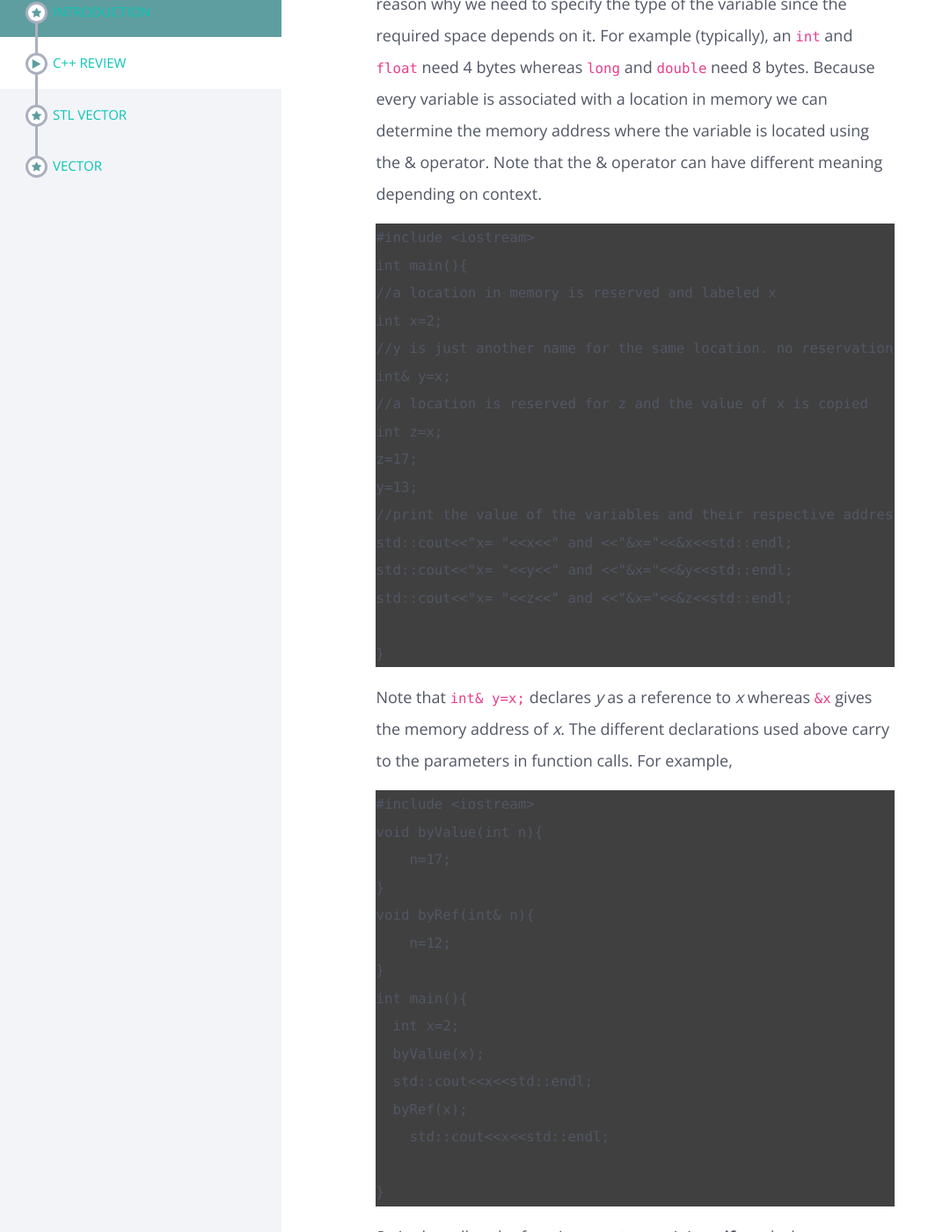
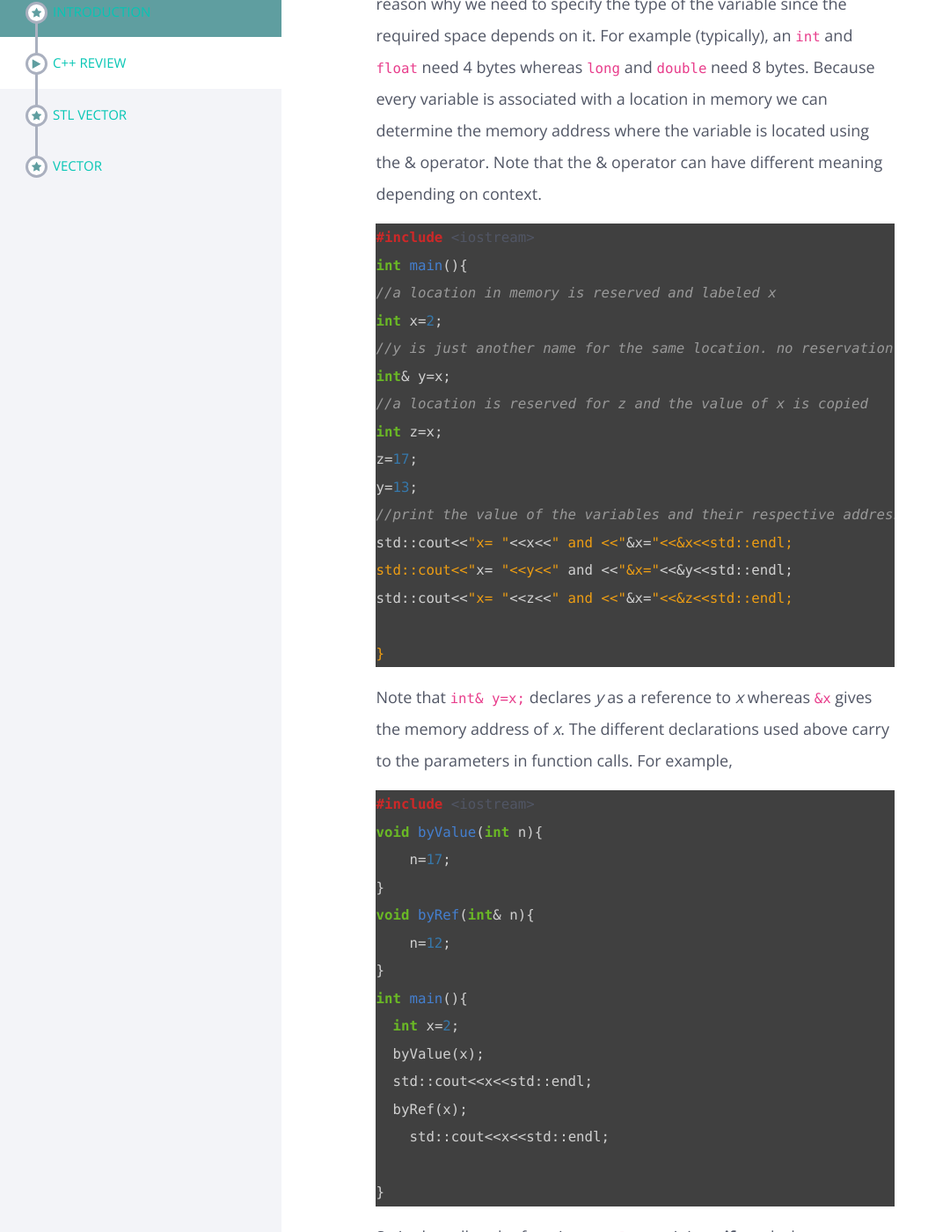
Before and after one commit to hikmatfarhat-ndu/CSC313, a Jekyll site: the page built from modules/code/_posts/2020-01-03-c++review.markdown, in a window 1280 px wide and 1400 px high, scrolled down 233 px. Shown: the whole window at 88% size, without its empty margins (0-1080 px from the left). Built offline with Jekyll 4.4.1, drawn with Linux system fonts in a browser that asks for light colours; nearby versions of some CDN libraries; some of the changed text lies outside the part shown.

````diff
--- a/modules/code/_posts/2020-01-03-c++review.markdown
+++ b/modules/code/_posts/2020-01-03-c++review.markdown
@@ -11,7 +11,7 @@
 8 bytes. Because every variable is associated with a location in memory we can
 determine the memory address where the variable is located using the & operator. Note
 that the & operator can have different meaning depending on context.
-```
+```cpp
 #include <iostream>
 int main(){
 //a location in memory is reserved and labeled x
@@ -30,7 +30,8 @@
 }
 ```
 Note that ```int& y=x;``` declares _y_ as a reference to _x_ whereas ```&x``` gives the memory address of _x_. The different declarations used above carry to the parameters in function calls. For example,
-```
+
+```cpp
 #include <iostream>
 void byValue(int n){
     n=17;
@@ -47,16 +48,19 @@
 
 }
 ```
+
 So in the call to the function ```byValue(x)``` it is __as if__ we declare ```int n=x;``` and therefore _n_ is a __copy__ of _x_. By contrast, ```byRef(x)``` is is __as if__ we declare ```int& n=x;``` so no copy is made and _n_ is a reference to _x_.
 Usually we call by reference when either we want to change the input or  when the input is large and copying becomes expensive. We can use the best of both by using a const reference
-```
+
+```cpp
 int byCRef(const int& n){
     n=37;//error cannot modify n
     return 2*n;
 }
 ```
 Also, const allows us to pass literals and temporaries.
-```
+
+```cpp
 int byT(int n){
     return 7*n;
 }
@@ -83,7 +87,7 @@
 Since C++11 there is a new type of references called **rvalue** references.
 The variable _res_ above extends the lifetime of the temporary object created by the ByT() function.  To see that consider when the destructor is called in the following code
 
-```
+```cpp
 #include <iostream>
 struct Test {
   int _x;
@@ -106,7 +110,7 @@
 You can run the above code [here](https://repl.it/@hfarhat/lvalue-rvalue-reference2)
 Note that  when when an rvalue reference  is used, it is used as a lvalue reference. This is called **move semantics is not passed through** .For the example the following recursive function gives an error
 
-```
+```cpp
 void doit(std::string&& s){
   if(s!="hello")
     doit(s);
@@ -114,7 +118,8 @@
 }
 ```
 this is a fix
-```
+
+```cpp
 void doit(std::string&& s){
   if(s!="hello"){
     s="hello"; //this line so we don't go into infinite recursion
@@ -126,7 +131,8 @@
 ## Return values
 unless the compiler performs return value optimization (rvo) the following occurs
 (in g++ or clang++ specify -fno-elide-constructors to skip optimization)
-```
+
+```cpp
 struct Test {
         Test(){
           std::cout<<"ctor\n";
@@ -169,7 +175,8 @@
 
 ## Pointers
 A pointer variable is a variable that holds and address. We say variable _p_ points to variable _x_ if _p_ holds the address of _x_: ```int *p=&x;```.
-```
+
+```cpp
 int main(){
 int x=17,y=45;
 int* p=&x;
@@ -179,8 +186,10 @@
 p=&y;//p now stores the address of y
 }
 ```
+
 Pointers usually are used when we need to dynamically allocate memory.
-```
+
+```cpp
 int main(){
     int *p=new int;//reserve space for int. Value undefined
     int *q=new int(8);//reserve space for int and store 8
@@ -192,7 +201,7 @@
 
 On many occasions we write multiple versions of the same code to handle different types. For example suppose we want to write a function to add two numbers (using the + operator) we write
 
-```
+```cpp
 int add(int x,int y){
     return x+y;
 }
@@ -203,7 +212,7 @@
 ```
 Recall also that the + operator can be used to concatenate strings so we have to add that also. Since the all of those versions only the type changes, c++ allows us to pass the type as a parameters using templates.
 
-```
+```cpp
 #include <iostream>
 #include <string>
 
@@ -225,7 +234,7 @@
 
 In the above example the compiler automatically deduces the type which sometimes it cannot and we have to specify it as follows:
 
-```
+```cpp
 add<int>(x,y);
 add<double(u,v);
 add<std::string>(s,k);
@@ -234,7 +243,7 @@
 
 Note that the template is instantiated __as needed__ at compile time. Also, we can pass parameters to the template other than types. For example
 
-```
+```cpp
 template <int n>
 void doit(){
     int a[n];
@@ -245,7 +254,7 @@
 
 In C++ new types are created using classes. Once a class is defined new objects can be instantiated from such a class. Minimal syntax of a (useless) class
 
-```
+```cpp
 class Test{};
 int main(){
     Test t;
@@ -254,7 +263,7 @@
 
 A class can have __member variables__ and __member functions__.
 
-```
+```cpp
 class Test{
     int _x;
     public:
@@ -269,7 +278,8 @@
 }
 ```
 By default all members of a class are __private__ and hence inaccessible from outside the scope of the object. To make a member accessible we use the keyword __public__. Note that the __member function__ ```x()``` returns a __reference__ to _x and this allows us to change the value of _x. We can use pointers as usual where the code below is equivalent to the one above but using the arrow instead of the dot operator.
-```
+
+```cpp
 int main(){
     Test * p=new Test();
     p->x()=17;
@@ -277,7 +287,8 @@
 ```
 
 In fact the private and public qualifiers can be used for any and all members. For example
-```
+
+```cpp
 class Test {
     private: int _x;//_x is private
     public: int _y;// _y is public
@@ -287,7 +298,8 @@
 }
 ```
 But usually all public members are grouped together using a single keyword and the same for private members;
-```
+
+```cpp
 int main(){
     Test t;
     t._x;//error _x is inaccessible
@@ -301,7 +313,7 @@
 
 For builtin types like int and double a variable is "created" (memory is reserved) when the variable is declared. Once the variable is out of scope is it "destroyed" (memory is released. The same thing is done for objects instantiated from classes. This is done by using __constructor__ and __destructor__. When one don't supply our own versions a default version is used by the compiler which basically calls the constructors and destructors of the member variables.
 
-```
+```cpp
 class Test {
     public:
     int _x;
@@ -331,10 +343,11 @@
 1. Finally the constructor body is executed.
 
 For example
-```
+
+```cpp
 struct Item {
     Item(){std::cout<<"Item ctor\n";}
-    Item(int i){std::cout<<""Item ctor with input\n";}
+    Item(int i){std::cout<<"Item ctor with input\n";}
 };
 struct Test {
     Item _i;
@@ -356,14 +369,14 @@
 }
 ```
 Run to get the output
-```
+```cpp
 item ctor
 723520304
 item ctor
 0
 ```
 As we can see from the above example built-in types are __not__ initiaized: some times they are zero sometimes they are not, it depends on the compiler. For class types the default constructor is called. We can control the constructor and the initialization of members as follows
-```
+```cpp
 struct Test {
     Test(int x,int i):_x(x),_i(i){}
 }
````
